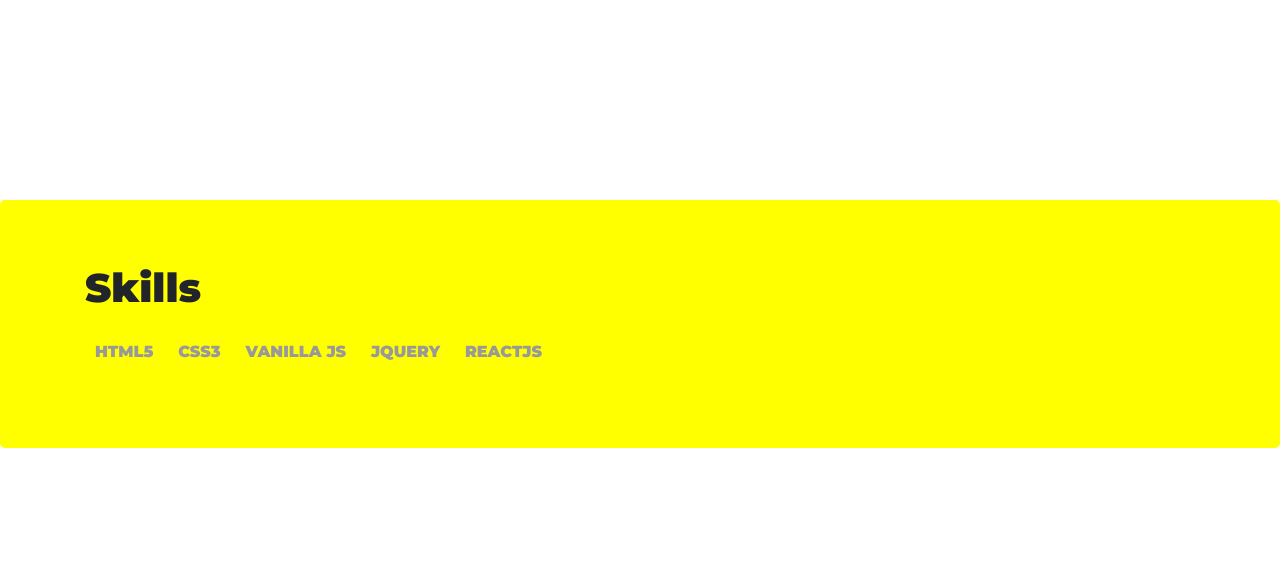
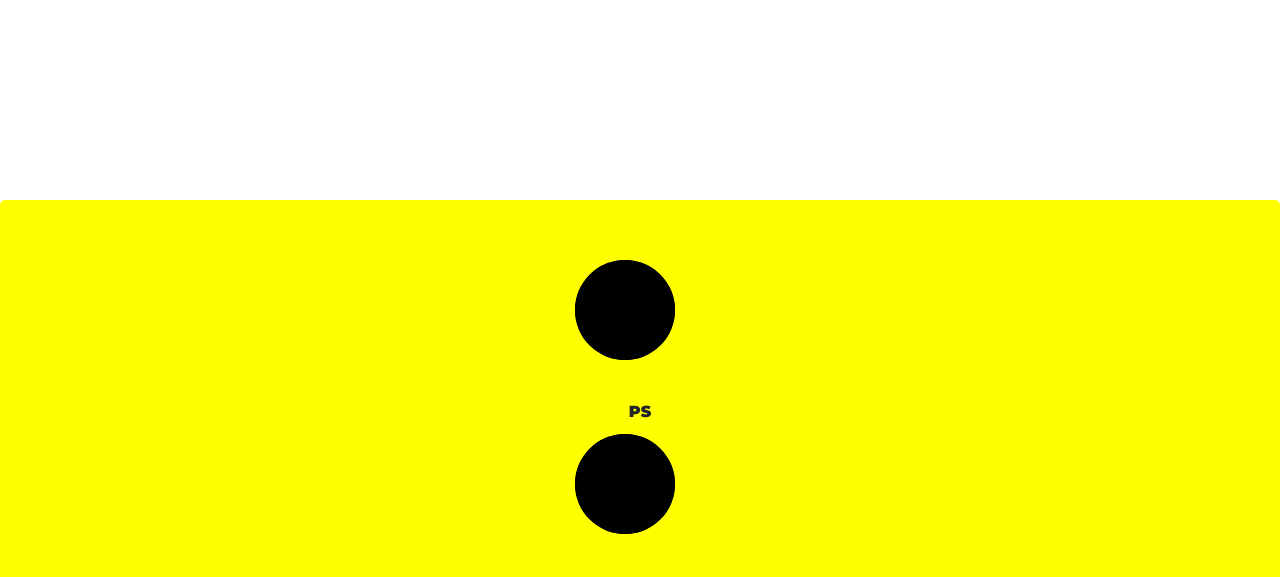
Before and after one commit to Xorast/portfolio, a Flask app: page / in a window 1280 px wide. Shown: the part 454-1031 px from the top of the page. Run offline with Flask 2, Linux system fonts and the light colour scheme; some libraries are stand-ins or nearby versions.

Commit message:
amended new circle

```diff
--- a/static/css/style.css
+++ b/static/css/style.css
@@ -22,6 +22,8 @@
 
     #skills {
         background-color: yellow;
+        padding: 50px;
+        text-align: center;
     }
 
     .chart {
@@ -35,7 +37,7 @@
         text-align: center;
     }
 
-    canvas {
+    .chart canvas {
         position: absolute;
         top: 0;
         left: 0;
--- a/templates/pages/index.html
+++ b/templates/pages/index.html
@@ -53,16 +53,26 @@
     </section>
 
     <div class="jumbotron" id="skills">
-        <div class="container">
-            <h1>Skills</h1>
-            <div class="chart" data-percent="90">HTML5</div>
-            <div class="chart" data-percent="30">CSS3</div>
-            <div class="chart" data-percent="60">Vanilla JS</div>
-            <div class="chart" data-percent="50">jQuery</div>
-            <div class="chart" data-percent="10">ReactJS</div>
 
+        <div class="progress-holder" id="pswhole">
+            <svg width="150px" height="150px">
+			 <circle class="progress-circle one" cx="60px" cy="60px" r="50"/>
+			 <circle class="progress-circle one fullchaser" id="ps" cx="60px" cy="60px" r="50"/>
+			</svg>
+            <div class="label one" id="ps">
+                <span>PS</span>
+            </div>
         </div>
 
+        <div class="progress-holder">
+            <svg width="150px" height="150px">
+			 <circle class="progress-circle two" cx="60px" cy="60px" r="50"/>
+			 <circle class="progress-circle two halfchaser" cx="60px" cy="60px" r="50"/>
+			</svg>
+            <div class="label two">
+                <span id="nudgeright">AI</span>
+            </div>
+        </div>
     </div>
 
 
```
